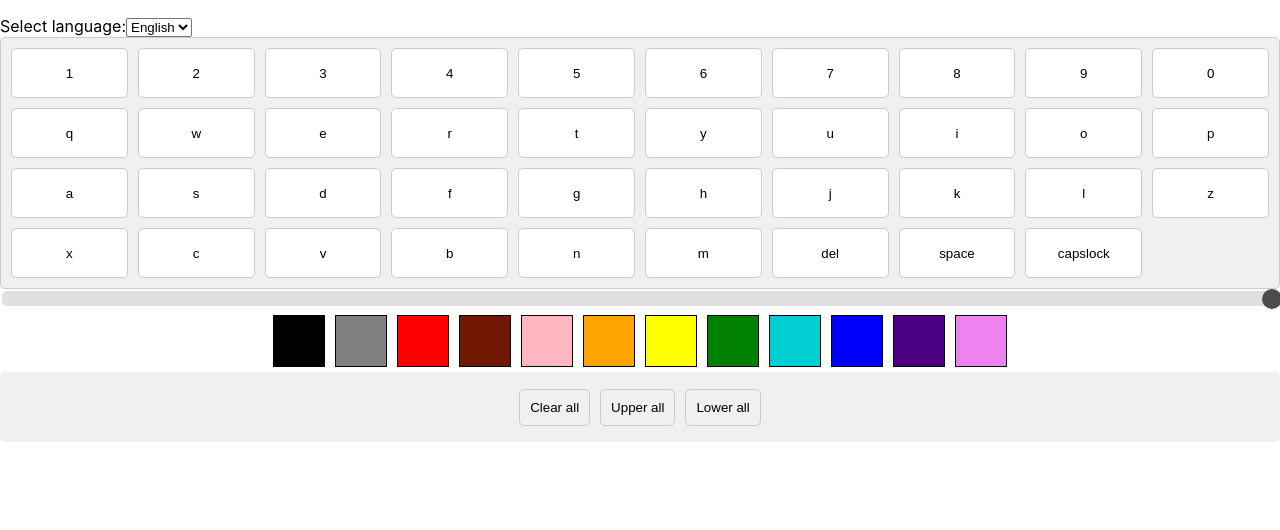
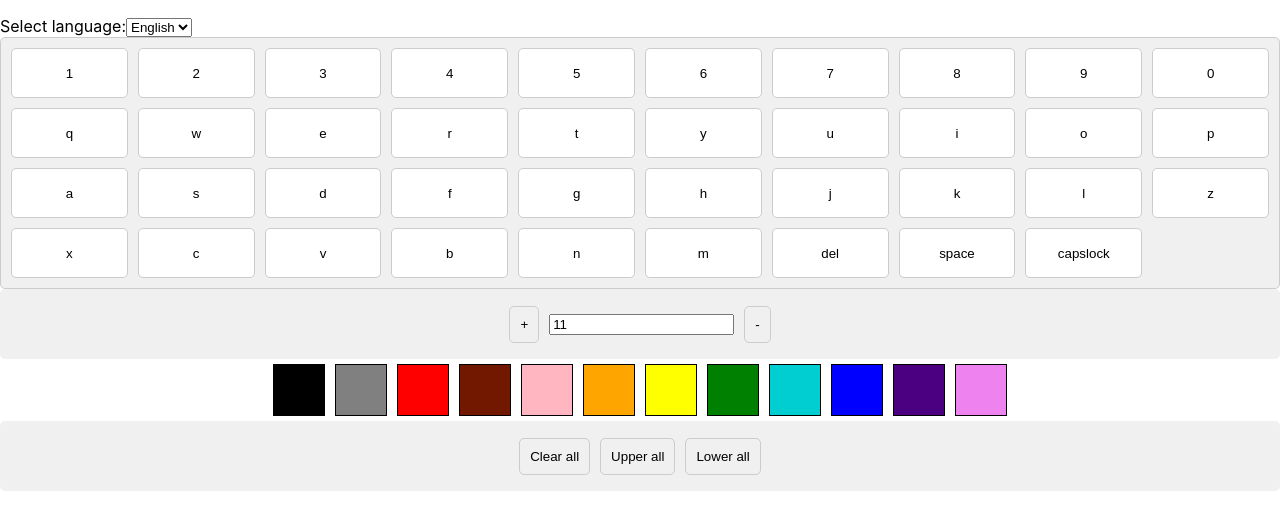
Before and after one commit to OdeyaSadoun/Fullstack_project4, a React (Create React App) app: page / in a window 1280 px wide. Shown: the top 530 px of the page. Built offline with nearby package versions, Linux system fonts and the light colour scheme.

Commit message:
the size is correct, but till not make in the text

```diff
--- a/src/CSS/sizes.css
+++ b/src/CSS/sizes.css
@@ -1,29 +1,28 @@
-.slider {
-    -webkit-appearance: none;
-    width: 100%;
-    height: 15px;
-    border-radius: 5px;
-    background: #d3d3d3;
-    outline: none;
-    opacity: 0.7;
-    -webkit-transition: .2s;
-    transition: opacity .2s;
-  }
+.size {
+  display: grid;
+  grid-template-columns: repeat(10, 1fr);
+  gap: 10px;
+  padding: 10px;
+  background-color: #f0f0f0;
+  border-radius: 5px;
+  align-items: center;
+  justify-content: center;
+  display: flex;
+  align-items: center;
+  justify-content: center;
+  height: 50px;
+  border-radius: 5px;
+  cursor: pointer;
+}
 
-  .slider::-webkit-slider-thumb {
-    -webkit-appearance: none;
-    appearance: none;
-    width: 20px;
-    height: 20px;
-    border-radius: 50%;
-    background: #000000;
-    cursor: pointer;
-  }
+button {
+  display: grid;
+  padding: 10px;
+  background-color: #f0f0f0;
+  border: 1px solid #ccc;
+  border-radius: 5px;
+}
 
-  .slider::-moz-range-thumb {
-    width: 20px;
-    height: 20px;
-    border-radius: 50%;
-    background: #000000;
-    cursor: pointer;
-  }
+.element-size:hover {
+  background-color: #ddd;
+}
--- a/src/Components/sizes.jsx
+++ b/src/Components/sizes.jsx
@@ -2,12 +2,32 @@ import React, { Component } from 'react';
 import '../CSS/sizes.css';
 
 class Size extends Component {
-    state = {}
+    constructor(props) {
+        super(props);
+    }
+    handleChangeSize = (direction) => {
+        const { fontSize } = this.props;
+        let size;
+        console.log(`Selected size: ${fontSize}`);
+        if (direction === 'plus') {
+            // Increase the font size
+            size =  fontSize + 1;
+            console.log(size)
+        } else if (direction === 'minus') {
+            // Decrease the font size
+            size =  fontSize - 1;
+            console.log(size)
 
+        }
+        this.props.onClick(size);
+    };
     render() {
+        const { fontSize } = this.props;
         return (
-            <div>
-                <input type="range" min="1" max="36" className="slider" />
+            <div className='size'>
+                <button id='plus' className='plus element-size' onClick={() => this.handleChangeSize('plus')}>+</button>
+                <input id='sizeText' className='element-size' type='text' value={fontSize} onChange={(e) => this.props.onClick({ fontSize: e.target.value })} />
+                <button id='minus' className='minus element-size' onClick={() => this.handleChangeSize('minus')}>-</button>
             </div>
         );
     }
--- a/src/Components/textEditor.jsx
+++ b/src/Components/textEditor.jsx
@@ -15,7 +15,8 @@ class TextEditor extends Component {
       setText: '',
       language: 'english',
       color: 'black',
-      capslock: false
+      capslock: false,
+      fontSize: 11
     }
   }
   setTextFunc = (text) => {
@@ -38,25 +39,25 @@ class TextEditor extends Component {
     this.setState({ color: color });
   }
 
-  // // function to update the font size displayed in Component A
-  // changeFontSize = (fontSize) => {
-  //   this.setState({ fontSize });
-  // }
+  // function to update the font size displayed in Component A
+  changeFontSize = (fontSize) => {
+    this.setState({ fontSize: fontSize });
+  }
 
   handleLanguageChange = (language) => {
     this.setState({ language: language, capslock: false });
   }
 
   render() {
-    const { language, color } = this.state;
+    const { language, color, fontSize } = this.state;
     return (
       <div className="keyboard-container">
-        <TextArea text={this.state.text} color={color }/>
+        <TextArea text={this.state.text} color={color} />
         <ChangeLang language={language} onChange={this.handleLanguageChange} />
         <Keyboard language={language} text={this.state.text} onClick={this.handleClickTextArea} />
-        <Size />
+        <Size fontSize={fontSize} onClick={this.changeFontSize} />
         <ColorPalette onClick={this.onHandleChangeColor} />
-        <SpecialSetting language={language} text={this.state.text} setText ={this.setTextFunc} onClick={this.handleButtonSpecialSettingClick} />
+        <SpecialSetting language={language} text={this.state.text} setText={this.setTextFunc} onClick={this.handleButtonSpecialSettingClick} />
       </div>
     );
   }
```
